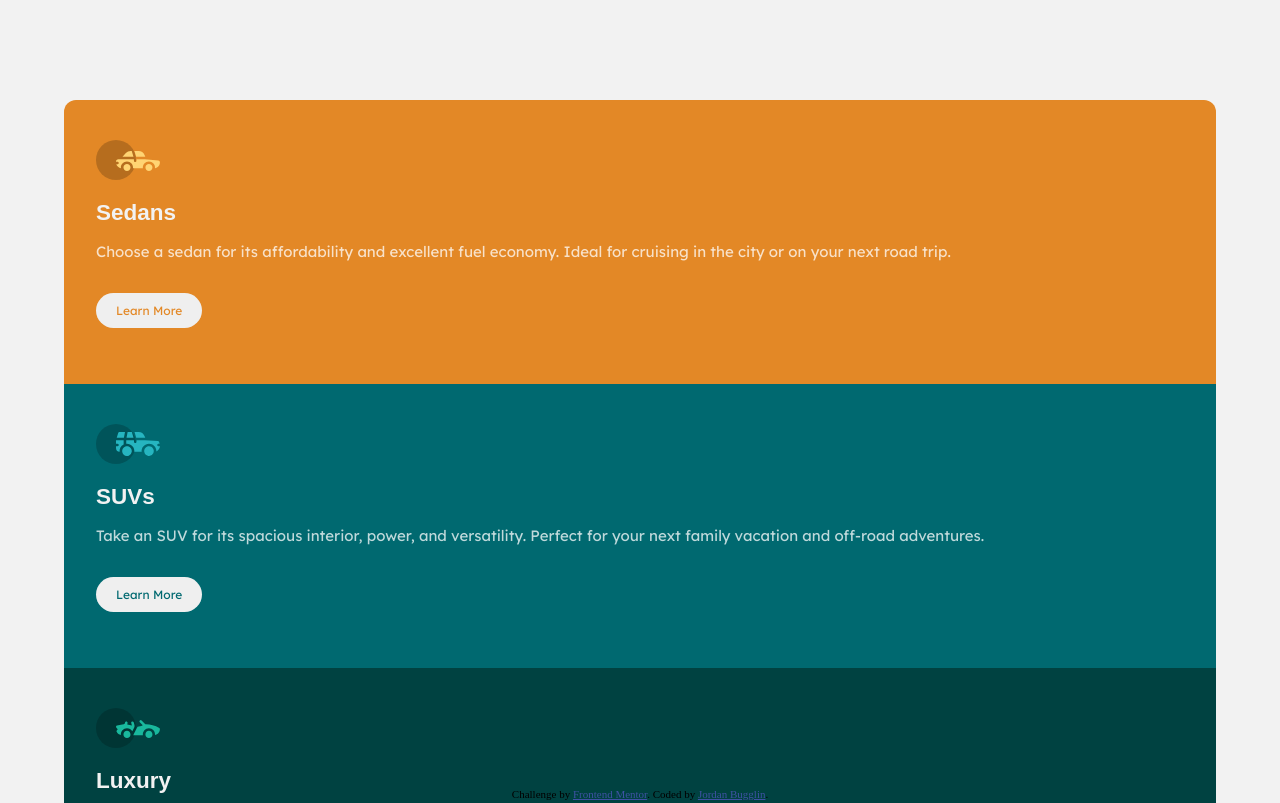
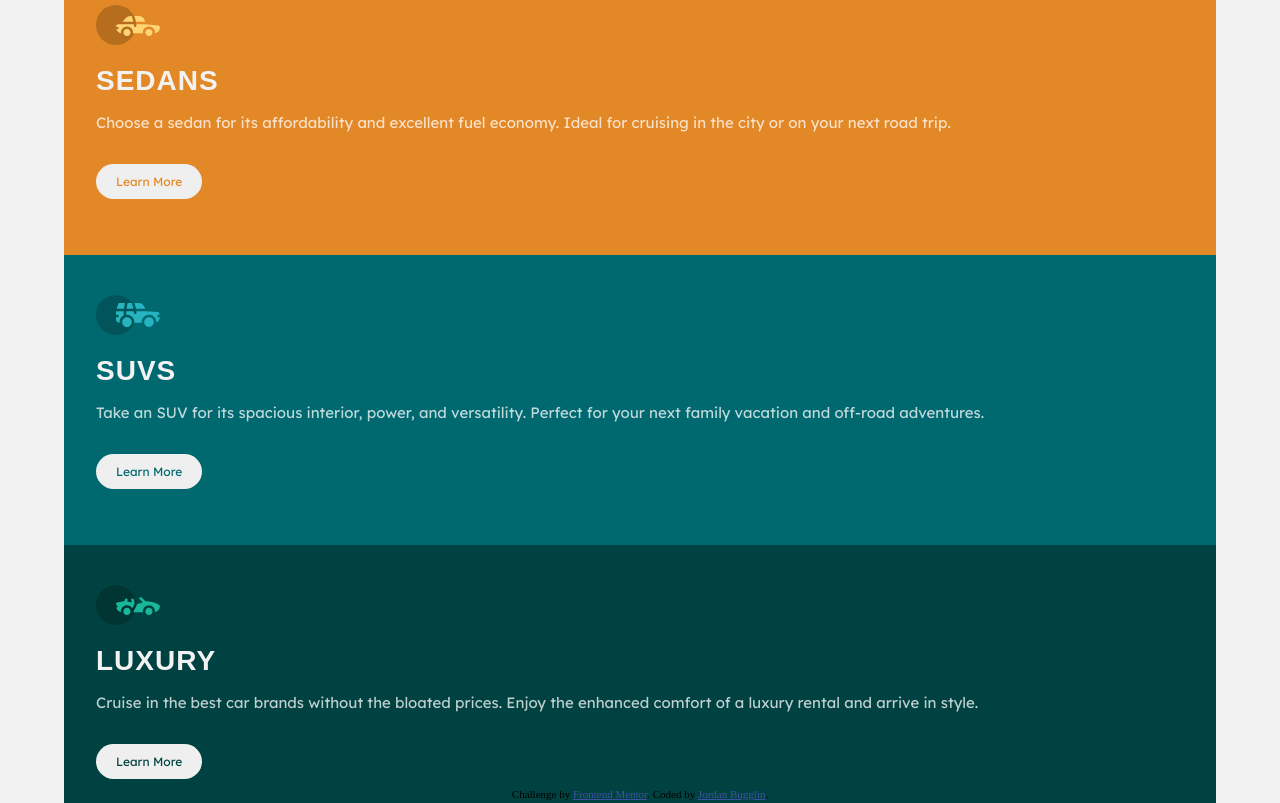
Before and after one commit to Jbugglin/3-column-preview, a plain HTML site: page index.html in a window 1280 px wide. Shown: the top 803 px of the page. Drawn offline with Linux system fonts and the light colour scheme; a web font is replaced by a local one.

Commit message:
Update style.css

```diff
--- a/style.css
+++ b/style.css
@@ -11,6 +11,7 @@
     /* Font size and weight */
     --lightweight-lexDec: 400;
     --chonky-bigShoulders: 700;
+    --h1-font-size: 1.75rem;
 }
 
 *, *::after, *::before {
@@ -35,7 +36,7 @@ body {
 
 main {
     width: 90dvw;
-    height: 75dvh;
+    height: min-content;
     display: flex;
     flex-direction: column;
     border-radius: 0.75rem;
@@ -54,6 +55,9 @@ section h1 {
     font-weight: var(--chonky-bigShoulders);
     font-style: normal;
     margin: 1rem 0rem;
+    text-transform: uppercase;
+    letter-spacing: 1px;
+    font-size: var(--h1-font-size);
 }
 
 section p {
```
